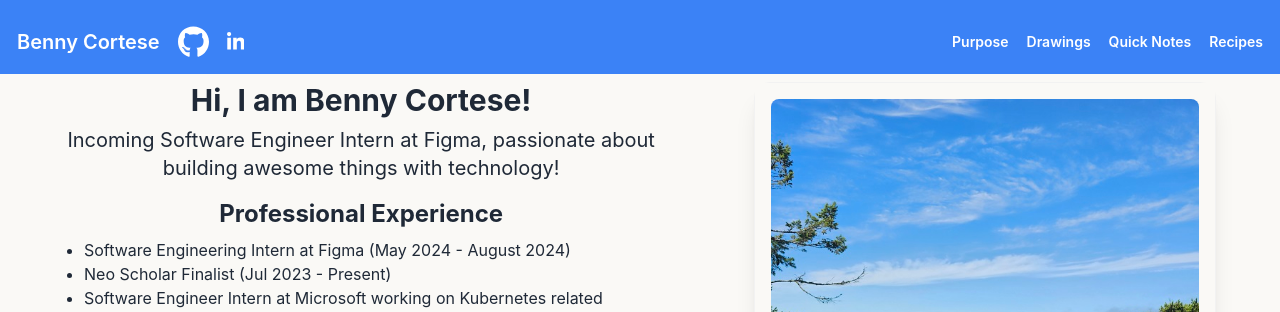
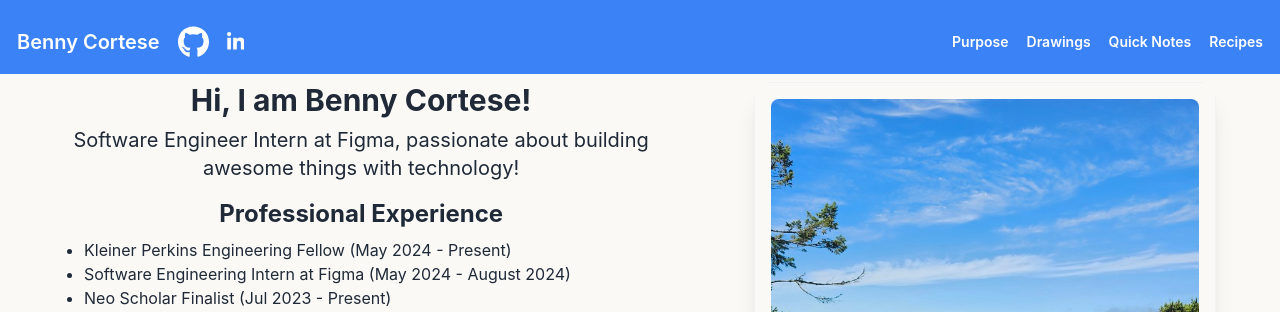
Before and after one commit to bennycortese/benny_cortese_personal_website, a React (Create React App) app: page / in a window 1280 px wide. Shown: the top 312 px of the page. Built offline with nearby package versions, Linux system fonts and the light colour scheme.

Commit message:
Update with current Kleiner Perkins data and Figma intern update

```diff
--- a/src/AboutMe.tsx
+++ b/src/AboutMe.tsx
@@ -11,7 +11,7 @@ const AboutMe: React.FC = () => {
 
       <div className="text-center">
         <h1 className="text-3xl font-bold mt-0">Hi, I am Benny Cortese!</h1>
-        <p className="text-xl mt-2">Incoming Software Engineer Intern at Figma, passionate about building awesome things with technology!</p>
+        <p className="text-xl mt-2">Software Engineer Intern at Figma, passionate about building awesome things with technology!</p>
       </div>
 
 
@@ -19,6 +19,7 @@ const AboutMe: React.FC = () => {
       <div className="my-4">
         <h2 className="text-2xl font-bold text-center mb-2">Professional Experience</h2>
         <ul className="list-disc pl-5">
+          <li>Kleiner Perkins Engineering Fellow (May 2024 - Present)</li>
           <li>Software Engineering Intern at Figma (May 2024 - August 2024)</li>
           <li>Neo Scholar Finalist (Jul 2023 - Present)</li>
           <li>Software Engineer Intern at Microsoft working on Kubernetes related projects (May 2023 - Aug 2023 and May 2022 - Aug 2022)</li>
```
